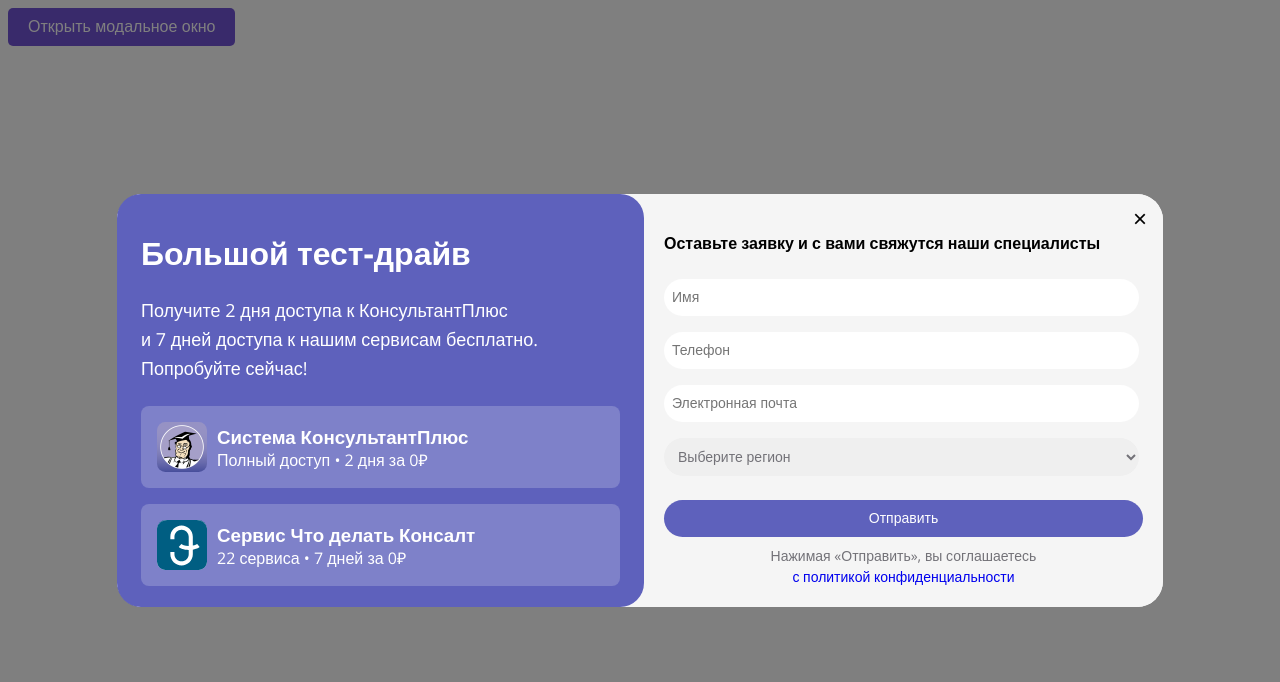
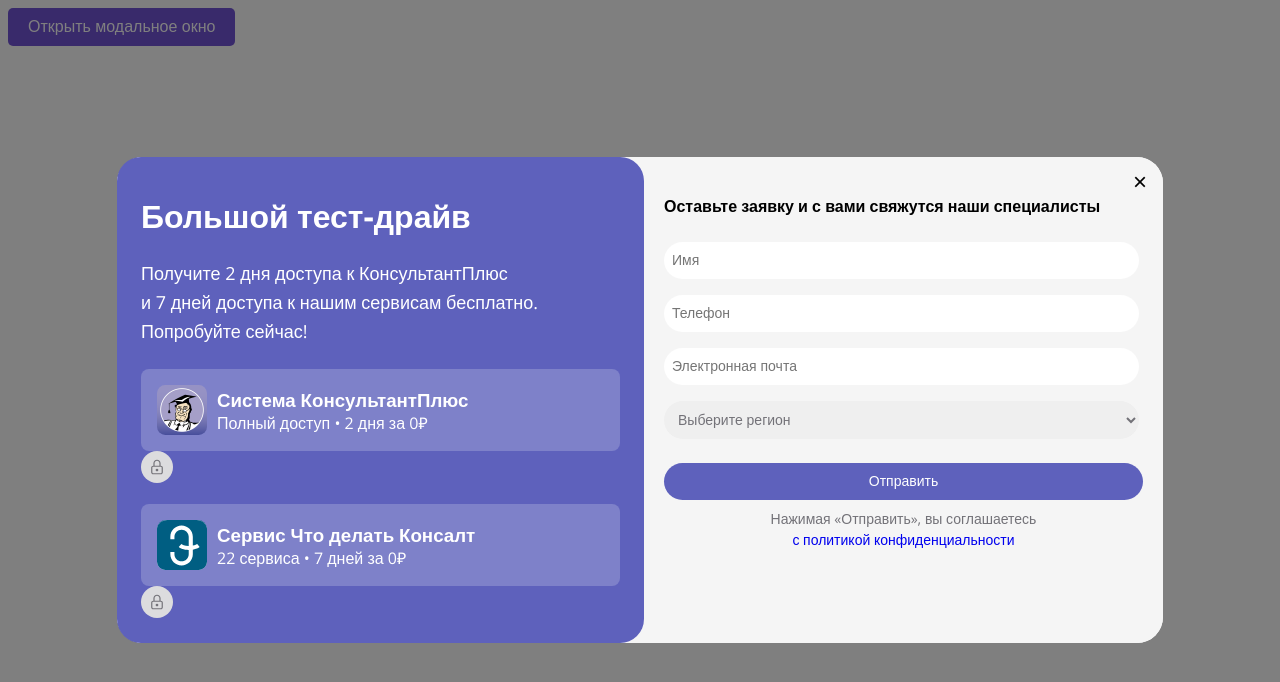
Before and after one commit to LEH1CH/cdk, a Nuxt app: page / in a window 1280 px wide. Both pictures are taken after a click on the button "Открыть модальное окно". Shown: the top 682 px of the page. Built offline with nearby package versions, Linux system fonts and the light colour scheme.

Commit message:
commit 1

```diff
--- a/components/Modal.vue
+++ b/components/Modal.vue
@@ -10,6 +10,7 @@
             нашим сервисам бесплатно. Попробуйте сейчас!
           </p>
           <div class="block-service">
+            <div>
               <div class="service">
                 <img src="@/assets/conslogo.svg" alt="КонсультантПлюс" />
                 <div>
@@ -17,12 +18,17 @@
                   <p class="description-service">Полный доступ • 2 дня за 0₽</p>
                 </div>
               </div>
+              <img src="@/assets/lock.svg" class="lock"/>
+            </div>
+            <div>
               <div class="service">
                 <img src="@/assets/cdklogo.svg" alt="Что делать Консалт" />
                 <div>
                   <h3 class="title-service">Сервис Что делать Консалт</h3>
                   <p class="description-service">22 сервиса • 7 дней за 0₽</p>
                 </div>
+              </div>
+              <img src="@/assets/lock.svg" class="lock"/>
             </div>
           </div>
         </div>
@@ -47,7 +53,7 @@
             </div>
             <button type="submit">Отправить</button>
             <p class="right-description">
-              Нажимая «Отправить», вы соглашаетесь <br>
+              Нажимая «Отправить», вы соглашаетесь <br />
               <a href="#">с политикой конфиденциальности</a>
             </p>
           </form>
@@ -129,7 +135,7 @@
 }
 
 .left-pane {
-  background: #5E61BC;
+  background: #5e61bc;
   color: white;
   padding: 20px 24px 20px 24px;
   border-radius: 24px;
@@ -178,12 +184,19 @@
 }
 
 .service {
-
   display: flex;
   padding: 16px;
   align-items: center;
   background-color: #7e81c9;
   border-radius: 8px;
+  position: relative;
+}
+
+.service lock {
+  width: 100%;
+  height: auto;
+  position: absolute;
+  bottom: 0;
 }
 
 .block-service {
@@ -247,7 +260,7 @@
 form button {
   padding: 8px;
   border-radius: 24px;
-  background: #5E61BC;
+  background: #5e61bc;
   color: white;
   font-size: 14px;
   font-weight: 400;
@@ -256,6 +269,4 @@
   cursor: pointer;
   border: none;
 }
-
-
 </style>
```
Also changed, not shown: assets/lock.svg (added). Lines whose indentation alone changed are shown as unchanged.
